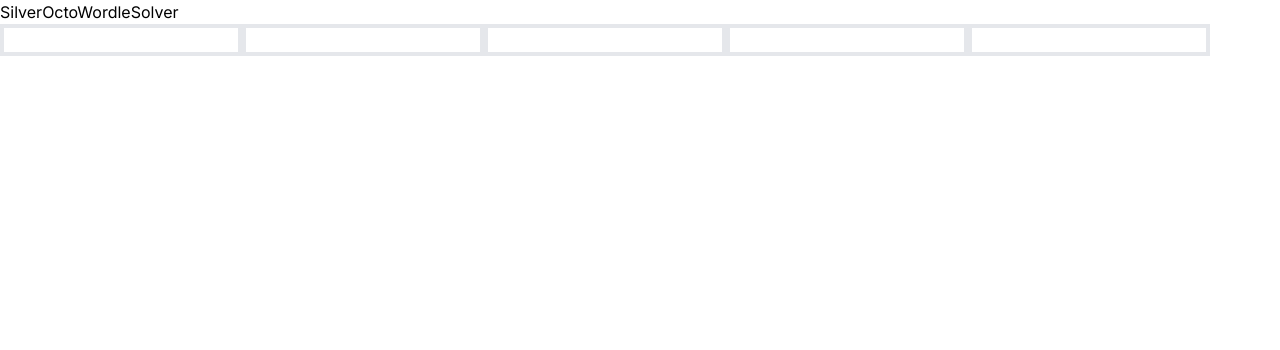
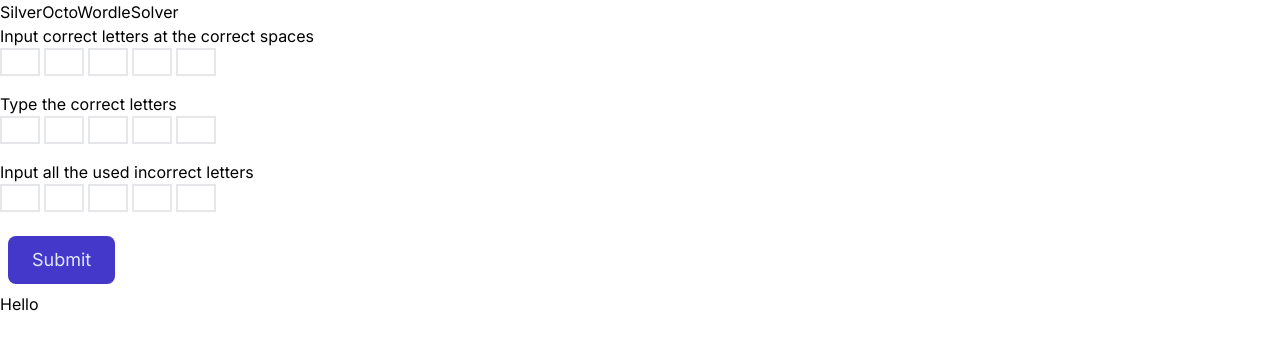
Before and after one commit to Dannylyhn/SilverOctoWordleHelper, a Next.js app: page / in a window 1280 px wide. Shown: the top 350 px of the page. Built offline with nearby package versions, Linux system fonts and the light colour scheme.

Commit message:
Styling the input fields

```diff
--- a/src/app/page.tsx
+++ b/src/app/page.tsx
@@ -1,12 +1,27 @@
 "use client"
 import LetterInputs from "../components/LetterInputs/LetterInputs"
+import ListResult from "../components/ListResult/ListResult"
+
 
 export default function Home() {
+
+
+
+  function handleSolveButton(){
+    console.log("Hello")
+  }
 
   return (
     <main className="">
       <h1>SilverOctoWordleSolver</h1>
+      <h4>Input correct letters at the correct spaces</h4>
       <LetterInputs/>
+      <h4>Type the correct letters</h4>
+      <LetterInputs/>
+      <h4>Input all the used incorrect letters</h4>
+      <LetterInputs/>
+      <button onClick={handleSolveButton} className="h-12 px-6 m-2 text-lg text-indigo-100 transition-colors duration-150 bg-indigo-700 rounded-lg focus:shadow-outline hover:bg-indigo-800">Submit</button>
+      <ListResult/>
 
     </main>
   )
--- a/src/components/LetterInputs/LetterInputs.jsx
+++ b/src/components/LetterInputs/LetterInputs.jsx
@@ -2,7 +2,8 @@ import {useState} from 'react';
 
 export default function LetterInputs() {
 
-    const inputStyle = "border-4 border-light-blue-500 border-opacity-100"
+    const inputStyle = "text-center w-10 border-2 border-light-blue-500 border-opacity-100 mb-4 mr-1"
+    const maxLength = 1;
 
     const [letter, setLetter] = useState("");
     const [letter2, setLetter2] = useState("");
@@ -32,13 +33,14 @@ export default function LetterInputs() {
     }
 
 
+
     return (
       <div className="">
-        <input onChange = {handleLetterchange} value = {letter} className={inputStyle}></input>
-        <input onChange = {handleLetter2change} value = {letter2} className={inputStyle}></input>
-        <input onChange = {handleLetter3change} value = {letter3} className={inputStyle}></input>
-        <input onChange = {handleLetter4change} value = {letter4} className={inputStyle}></input>
-        <input onChange = {handleLetter5change} value = {letter5} className={inputStyle}></input>
+        <input onChange = {handleLetterchange} type='text' maxLength={maxLength} value = {letter} className={inputStyle}></input>
+        <input onChange = {handleLetter2change} maxLength={maxLength} value = {letter2} className={inputStyle}></input>
+        <input onChange = {handleLetter3change} maxLength={maxLength} value = {letter3} className={inputStyle}></input>
+        <input onChange = {handleLetter4change} maxLength={maxLength} value = {letter4} className={inputStyle}></input>
+        <input onChange = {handleLetter5change} maxLength={maxLength} value = {letter5} className={inputStyle}></input>
       </div>
     )
   }
--- /dev/null
+++ b/src/components/ListResult/ListResult.jsx
@@ -0,0 +1,9 @@
+export default function ListResult(){
+
+
+    return (
+        <div>
+            Hello
+        </div>
+    );
+}
--- a/tsconfig.json
+++ b/tsconfig.json
@@ -22,6 +22,6 @@
       "@/*": ["./*"]
     }
   },
-  "include": ["next-env.d.ts", "**/*.ts", "**/*.tsx", ".next/types/**/*.ts", "src/components/LetterInputs/LetterInputs.jsx"],
+  "include": ["next-env.d.ts", "**/*.ts", "**/*.tsx", ".next/types/**/*.ts", "src/components/LetterInputs/LetterInputs.jsx", "src/components/ListResult/LetterResult.jsx"],
   "exclude": ["node_modules"]
 }
```
Also changed, not shown: src/components/LetterInputs/LetterInputs.css (deleted), src/components/ListResult/LetterResult.jsx (deleted).
